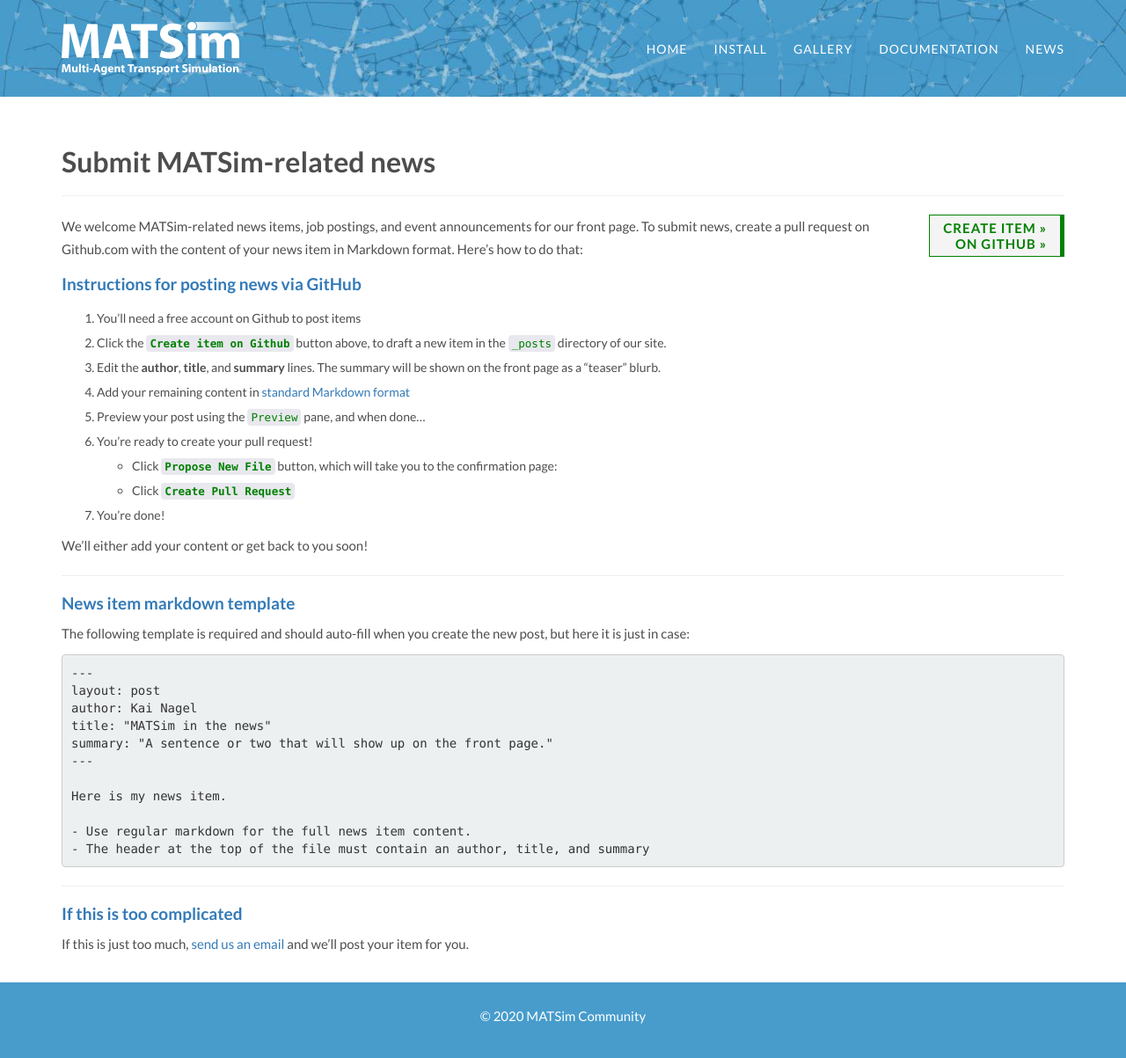
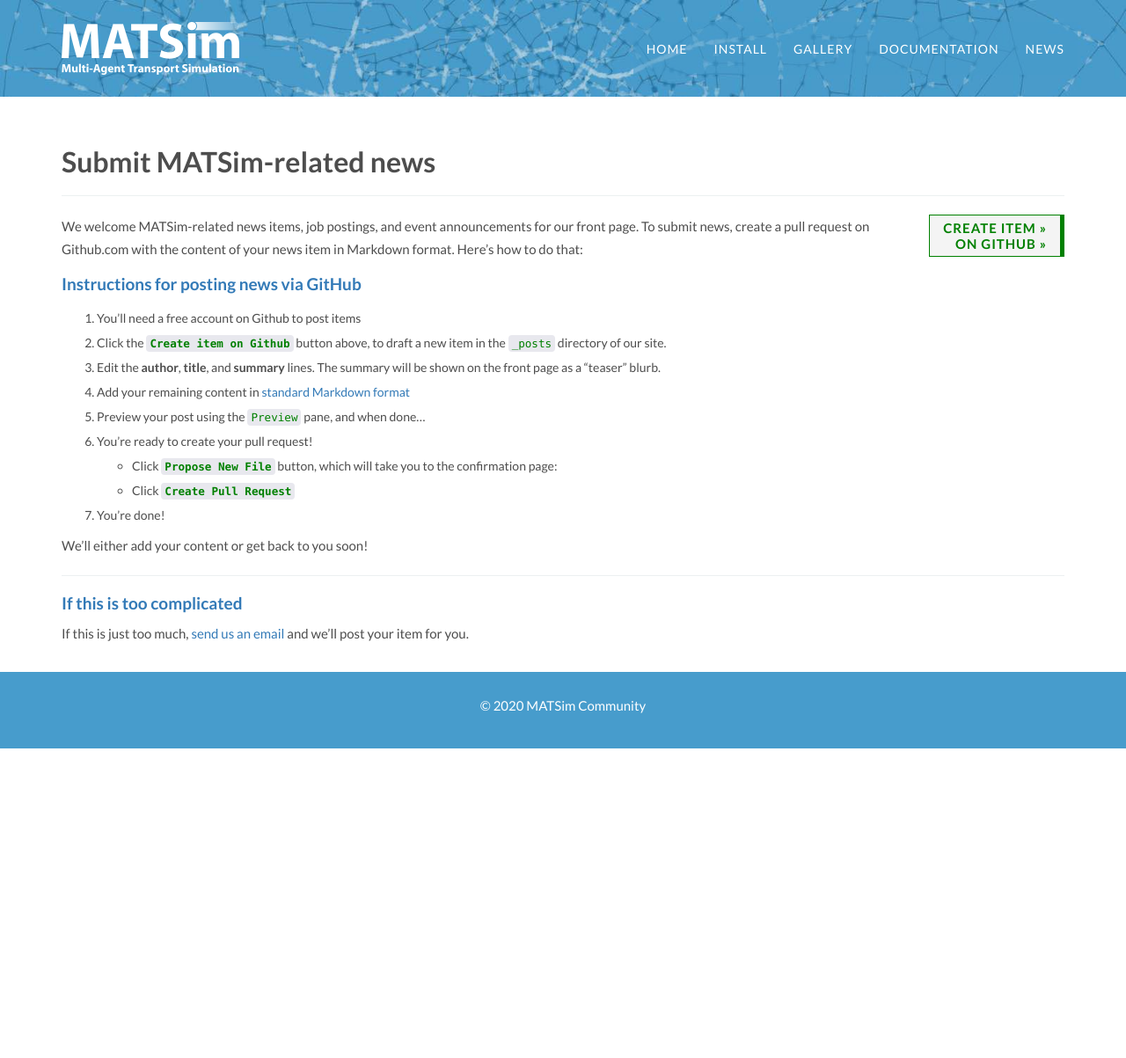
Before and after one commit to matsim-org/jekyll-website, a Jekyll site: the page built from submit-news.md, in a window 1280 px wide and 1204 px high. Shown: the whole window at 88% size. Built offline with Jekyll 4.4.1, drawn with Linux system fonts in a browser that asks for light colours; some web fonts are replaced.

Commit message:
remove news template instructions

```diff
--- a/submit-news.md
+++ b/submit-news.md
@@ -33,26 +33,6 @@
 
 ---
 
-#### News item markdown template
-
-The following template is required and should auto-fill when you create the new post, but here it is just in case:
-
-<pre>
----
-layout: post
-author: Kai Nagel
-title: "MATSim in the news"
-summary: "A sentence or two that will show up on the front page."
----
-
-Here is my news item.
-
-- Use regular markdown for the full news item content.
-- The header at the top of the file must contain an author, title, and summary
-</pre>
-
----
-
 #### If this is too complicated
 
 If this is just too much, [send us an email](mailto:sekretariat@vsp.tu-berlin.de) and we'll post your item for you.
```
